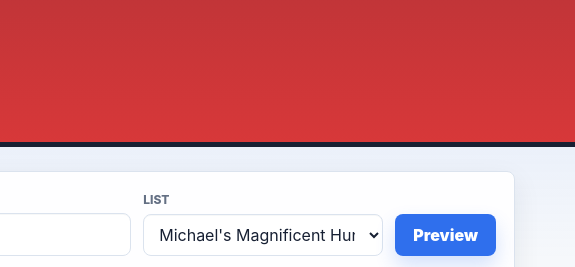
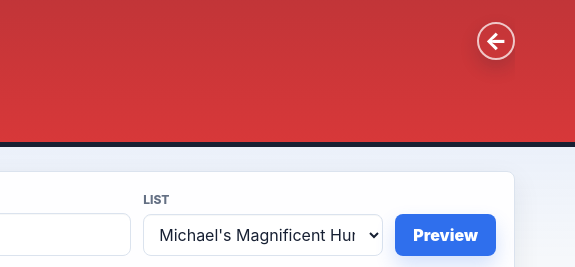
Before and after one commit to Michael-m-Jones/pokemon-card-tracker, a website: page admin.html in a window 1280 px wide. Shown: the top 267 px of the page, 705-1280 px from the left. Drawn offline with Linux system fonts and the light colour scheme.

Commit message:
Add admin back link

```diff
--- a/admin.html
+++ b/admin.html
@@ -22,6 +22,7 @@
           <h1>Add a Card</h1>
           <p class="tagline">Paste, review, then commit to the tracker.</p>
         </div>
+        <a class="admin-link admin-home-link" href="index.html" aria-label="Back to tracker">←</a>
       </div>
     </header>
 
--- a/assets/styles.css
+++ b/assets/styles.css
@@ -106,6 +106,10 @@ body[data-active-collection="samantha"] .site-header {
   line-height: 1;
   text-decoration: none;
   box-shadow: 0 8px 18px rgba(23, 32, 51, 0.18);
+}
+
+.admin-home-link {
+  font-size: 24px;
 }
 
 .pokeball {
```
